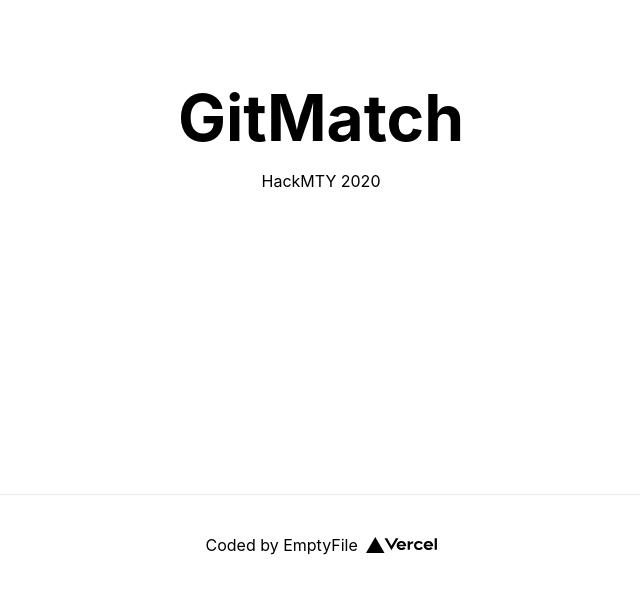
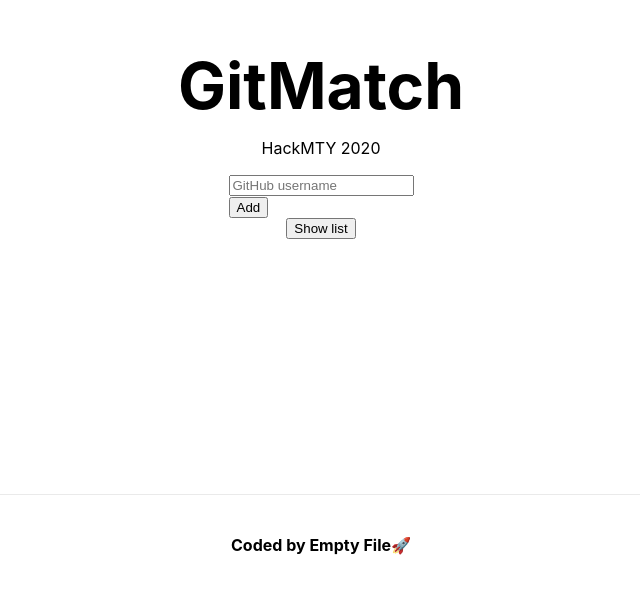
Before and after one commit to JG-11/hackmty20-frontend, a Next.js app: page / in a window 1280 px wide. Shown: the part 206-800 px from the top of the page, without its empty margins (319-959 px from the left). Built offline with nearby package versions, Linux system fonts and the light colour scheme.

Commit message:
Add usernames

```diff
--- a/pages/index.js
+++ b/pages/index.js
@@ -1,7 +1,33 @@
 import Head from 'next/head'
+import { useState } from 'react'
+import { InputGroup, FormControl, Button } from 'react-bootstrap'
+
+import List from './../components/List'
 
 
+let user = ''
+
 const Home = () => {
+  const [data, setData] = useState([])
+  const [showUsers, setShowUsers] = useState(false)
+
+  const setUser = event => {
+    user = event.target.value
+
+    setShowUsers(false)
+  }
+
+  const addUser = () => {
+    data.push(user)
+    setData(data)
+
+    user = ''
+  }
+
+  const showList = () => {
+    setShowUsers(!showUsers)
+  }
+
   return (
     <div className="container">
       <Head>
@@ -13,17 +39,35 @@ const Home = () => {
         <h1 className="title">GitMatch</h1>
 
         <p className="code">HackMTY 2020</p>
+
+        <InputGroup className="mb-3">
+          <FormControl
+            placeholder="GitHub username"
+            aria-label="GitHub username"
+            aria-describedby="basic-addon2"
+            onChange={event => { setUser(event) }}
+          />
+          <InputGroup.Append>
+            <Button variant="outline-secondary" onClick={addUser}>Add</Button>
+          </InputGroup.Append>
+        </InputGroup>
+
+        <Button variant="info" onClick={showList}>
+          {
+            showUsers ? "Hide list" : "Show list"
+          }
+        </Button>
+
+        {
+          showUsers && <List data={data} />
+        }
       </main>
 
       <footer>
-        <a
-          href="https://vercel.com?utm_source=create-next-app&utm_medium=default-template&utm_campaign=create-next-app"
-          target="_blank"
-          rel="noopener noreferrer"
-        >
-          Coded by EmptyFile{' '}
-          <img src="/vercel.svg" alt="Vercel Logo" className="logo" />
-        </a>
+        <strong>
+          Coded by Empty File
+        </strong>
+        <span role="img" aria-label="icon">🚀</span>
       </footer>
 
       <style jsx>{`
```
